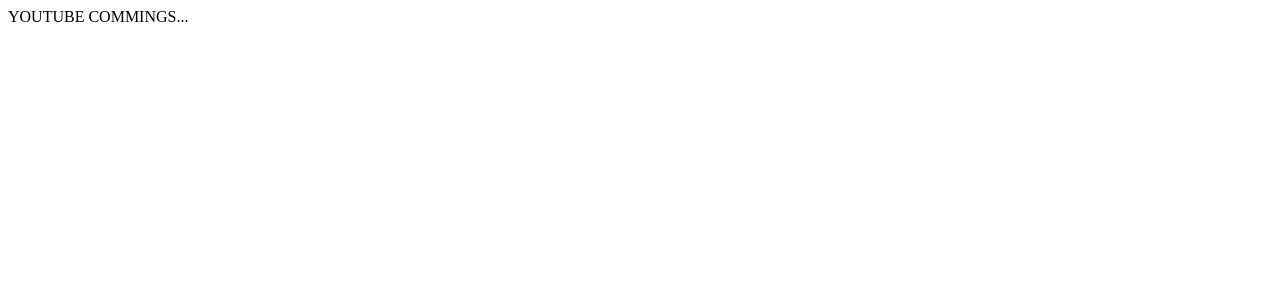
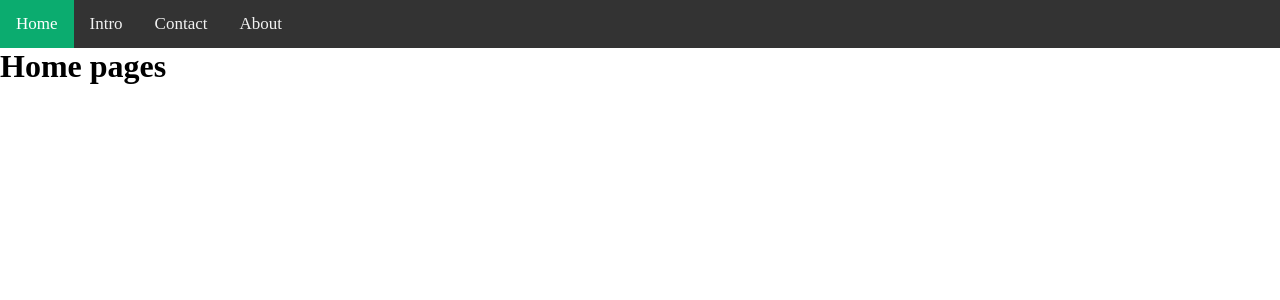
Before and after one commit to nguyenvancuong1ty/FE_clone_Egacake, a JavaScript app: page / in a window 1280 px wide. Shown: the top 300 px of the page. Built offline with nearby package versions, Linux system fonts and the light colour scheme; the HTML template or start-up script is replaced by a standard one.

Commit message:
second commit

```diff
--- a/public/index.html
+++ b/public/index.html
@@ -21,7 +21,7 @@
       work correctly both with client-side routing and a non-root public URL.
       Learn how to configure a non-root public URL by running `npm run build`.
     -->
-        <title>Tiktok-by-me</title>
+        <title>YoutobeClone</title>
     </head>
     <body>
         <noscript>You need to enable JavaScript to run this app.</noscript>
--- a/src/App.js
+++ b/src/App.js
@@ -1,9 +1,26 @@
-import { Fragment } from 'react';
-import { BrowserRouter as Router, Routes, Route } from 'react-router-dom';
+import { BrowserRouter as Router, Routes, Route, NavLink } from 'react-router-dom';
+import './App.scss';
+import router from './routers';
+
 function App() {
     return (
         <Router>
-           <div>YOUTUBE COMMINGS...</div>
+            <div className="topnav">
+                <NavLink to="/" exact={true}>
+                    Home
+                </NavLink>
+                <NavLink to="/intro">Intro</NavLink>
+                <NavLink to="/contact">Contact</NavLink>
+                <NavLink to="/about">About</NavLink>
+            </div>
+
+            <Routes>
+                {router.map((item) => {
+                    return (
+                            <Route path= {item.path} element={item.component}></Route>
+                    );
+                })}
+            </Routes>
         </Router>
     );
 }
--- /dev/null
+++ b/src/App.scss
@@ -0,0 +1,28 @@
+* {
+    padding: 0;
+    margin: 0;
+    box-sizing: border-box;
+}
+.topnav {
+    overflow: hidden;
+    background-color: #333;
+}
+
+.topnav a {
+    float: left;
+    color: #f2f2f2;
+    text-align: center;
+    padding: 14px 16px;
+    text-decoration: none;
+    font-size: 17px;
+}
+
+.topnav a:hover {
+    background-color: #ddd;
+    color: black;
+}
+
+.topnav a.active {
+    background-color: #0bac6f;
+    color: white;
+}
--- /dev/null
+++ b/src/pages/Home.js
@@ -0,0 +1,5 @@
+function Home() {
+    return <h1>Home pages</h1>;
+}
+
+export default Home;
--- /dev/null
+++ b/src/pages/Intro.js
@@ -0,0 +1,5 @@
+function Intro() {
+    return <h1>Intro pages</h1>;
+}
+
+export default Intro;
--- /dev/null
+++ b/src/routers/index.js
@@ -0,0 +1,26 @@
+import Home from '~/pages/Home';
+import Intro from '~/pages/Intro';
+const router = [
+    {
+        path: '/',
+        component: <Home />,
+        layout: '',
+    },
+    {
+        path: '/intro',
+        component: <Intro />,
+        layout: '',
+    },
+    {
+        path: '/',
+        component: <Home />,
+        layout: '',
+    },
+    {
+        path: '/',
+        component: <Home />,
+        layout: '',
+    },
+];
+
+export default router;
```
Also changed, not shown: src/hooks/useFetch.js (added).
